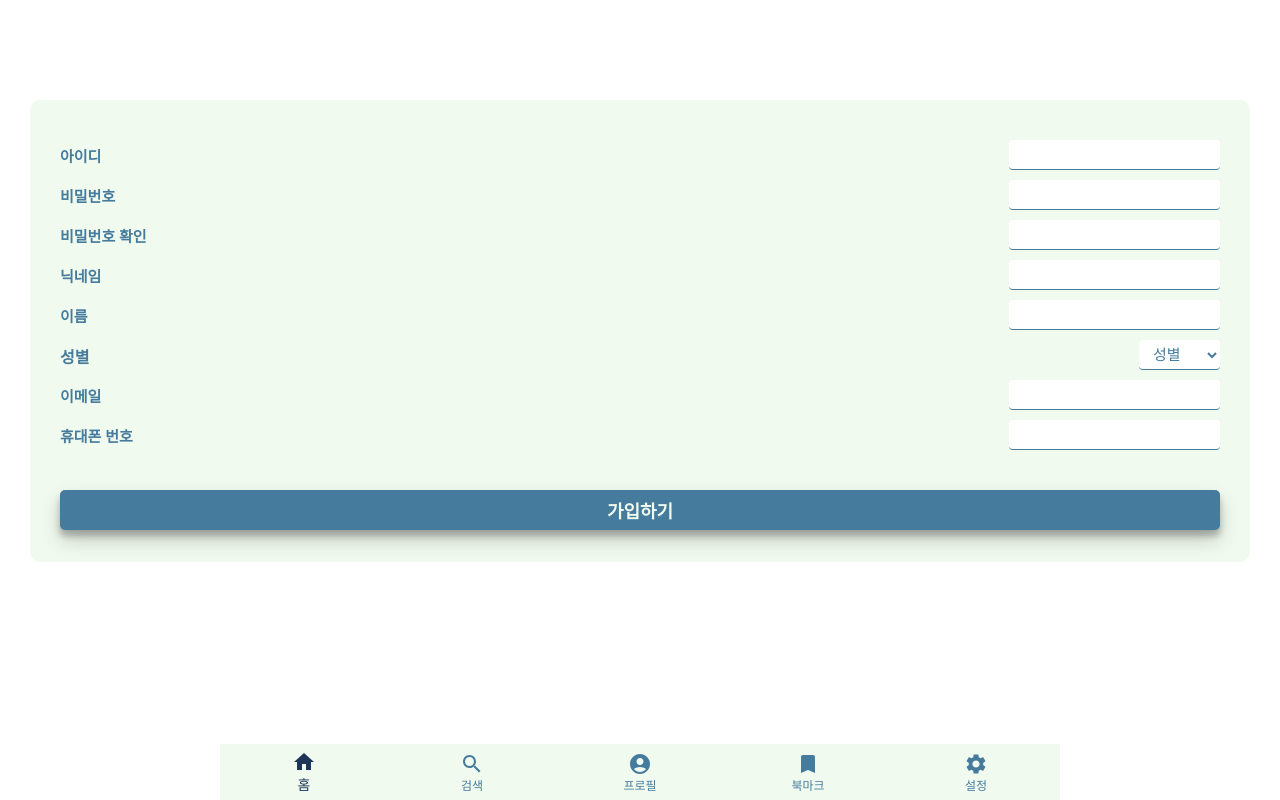
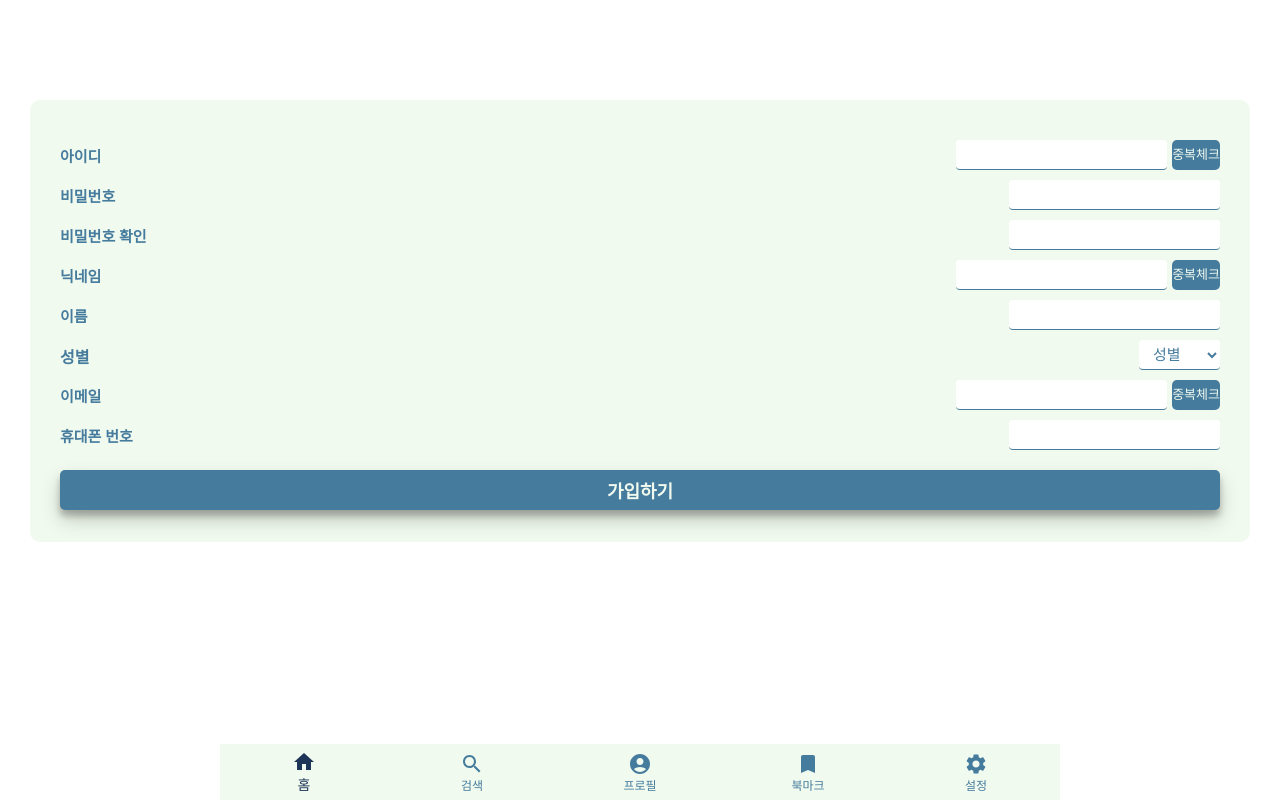
Before and after one commit to innovationacademy-kr/slabs-munetic, a React (Vite) app in the folder munetic_app/: page /auth/register in a window 1280 px wide. Built offline with nearby package versions, Linux system fonts and the light colour scheme.

Commit message:
feat: app #76 isValidInfo button created

```diff
--- a/munetic_app/src/components/auth/Register.tsx
+++ b/munetic_app/src/components/auth/Register.tsx
@@ -14,7 +14,30 @@ const Container = styled.form`
   border-radius: 10px;
   background-color: ${palette.ivory};
   .registerButton {
-    margin-top: 40px;
+    margin-top: 20px;
+  }
+  .checkWrapper {
+    display: flex;
+    .checkInput {
+      flex: 1 0 auto;
+    }
+    .checkBtn {
+      flex-shrink: 0;
+      font-size: 13px;
+      color: ${palette.ivory};
+      border: 0;
+      border-radius: 5px;
+      background-color: ${palette.grayBlue};
+      margin: 10px 0px 0px 5px;
+      line-height: 30px;
+      height: 30px;
+    }
+  }
+  .dupErrorMessage {
+    text-align: center;
+    color: ${palette.red};
+    font-size: 14px;
+    margin-top: 15px;
   }
 `;
 
@@ -61,6 +84,10 @@ export default function Register() {
 
   const [passwordConfirm, setPasswordConfirm] = useState('');
 
+  const [isValidId, setIsValidId] = useState(false);
+  const [isValidNickname, setIsValidNickname] = useState(false);
+  const [isValidEmail, setIsValidEmail] = useState(false);
+
   const { userId, password, nickname, name, email, phone_number, gender } =
     registerInfo;
 
@@ -100,6 +127,9 @@ export default function Register() {
     if (password !== passwordConfirm) {
       return false;
     }
+    if (!isValidId || !isValidNickname || !isValidEmail) {
+      return false;
+    }
     return true;
   };
 
@@ -117,14 +147,59 @@ export default function Register() {
     }
   };
 
+  const onClickCheckId = async (id: string) => {
+    //get 요청 query형태에 따라 다시 바꾸자. 현재는 /api/auth/user?kunlee
+    if (id) {
+      try {
+        await AuthAPI.isValidInfo(id);
+        alert('이 아이디는 사용할 수 있습니다!');
+        setIsValidId(true);
+      } catch (e) {
+        alert('중복된 아이디가 존재합니다.');
+        console.log(e, '중복된 아이디!');
+      }
+    }
+  };
+
+  const onClickCheckNickname = async (nickname: string) => {
+    if (nickname) {
+      try {
+        await AuthAPI.isValidInfo(nickname);
+        alert('이 닉네임은 사용할 수 있습니다!');
+        setIsValidNickname(true);
+      } catch (e) {
+        alert('중복된 닉네임이 존재합니다.');
+        console.log(e, '중복된 닉네임!');
+      }
+    }
+  };
+
+  const onClickCheckEmail = async (email: string) => {
+    if (email) {
+      try {
+        await AuthAPI.isValidInfo(email);
+        alert('이 이메일은 사용할 수 있습니다!');
+        setIsValidEmail(true);
+      } catch (e) {
+        alert('중복된 이메일이 존재합니다.');
+        console.log(e, '중복된 이메일!');
+      }
+    }
+  };
+
   useEffect(() => {
     return () => {
       actions.setValidationMode(false);
+      setIsValidId(false);
+      setIsValidNickname(false);
+      setIsValidEmail(false);
     };
   }, []);
 
   return (
     <Container onSubmit={onSubmit}>
+      <div className="checkWrapper">
+        <div className="checkInput">
           <InputBox
             inputName="아이디"
             name="userId"
@@ -132,6 +207,11 @@ export default function Register() {
             onChange={onChange}
             isValid={!!userId}
           />
+        </div>
+        <span className="checkBtn" onClick={() => onClickCheckId(userId)}>
+          중복체크
+        </span>
+      </div>
       <InputBox
         inputName="비밀번호"
         value={password}
@@ -149,6 +229,8 @@ export default function Register() {
         errorMessage="비밀번호를 확인해주세요."
         onChange={e => onChangePasswordConfirm(e)}
       />
+      <div className="checkWrapper">
+        <div className="checkInput">
           <InputBox
             inputName="닉네임"
             value={nickname}
@@ -156,6 +238,14 @@ export default function Register() {
             isValid={!!nickname}
             onChange={onChange}
           />
+        </div>
+        <span
+          className="checkBtn"
+          onClick={() => onClickCheckNickname(nickname)}
+        >
+          중복체크
+        </span>
+      </div>
       <InputBox
         inputName="이름"
         value={name}
@@ -178,6 +268,8 @@ export default function Register() {
           />
         </div>
       </SelectContainer>
+      <div className="checkWrapper">
+        <div className="checkInput">
           <InputBox
             inputName="이메일"
             value={email}
@@ -186,6 +278,11 @@ export default function Register() {
             isValid={!!email}
             onChange={onChange}
           />
+        </div>
+        <span className="checkBtn" onClick={() => onClickCheckEmail(email)}>
+          중복체크
+        </span>
+      </div>
       <InputBox
         inputName="휴대폰 번호"
         placeholder=""
@@ -194,6 +291,10 @@ export default function Register() {
         isValid={!!phone_number}
         onChange={onChange}
       />
+      {state.validationMode &&
+        (!isValidId || !isValidNickname || !isValidEmail) && (
+          <div className="dupErrorMessage">중복체크를 해주세요.</div>
+        )}
       <div className="registerButton">
         <StyledButton type="submit">가입하기</StyledButton>
       </div>
--- a/munetic_app/src/components/common/Input.tsx
+++ b/munetic_app/src/components/common/Input.tsx
@@ -13,6 +13,17 @@ const Container = styled.div<ContainerProps>`
     outline: none;
     background-color: ${({ isReadOnly }) =>
       isReadOnly ? `${palette.ivory}` : ''};
+  }
+  input:-webkit-autofill {
+    -webkit-box-shadow: 0 0 0 30px #fff inset;
+    box-shadow: 0 0 0 30px #fff inset;
+    -webkit-text-fill-color: ${palette.grayBlue};
+  }
+  input:-webkit-autofill,
+  input:-webkit-autofill:hover,
+  input:-webkit-autofill:focus,
+  input:-webkit-autofill:active {
+    transition: background-color 5000s ease-in-out 0s;
   }
   .errorMessage {
     font-size: 12px;
@@ -34,10 +45,11 @@ const InputBoxContainer = styled.div`
   display: flex;
   font-size: 15px;
   .inputTitle {
+    width: 35%;
     line-height: 35px;
     font-weight: bold;
     color: ${palette.grayBlue};
-    flex: 1;
+    flex: 1 0 auto;
     height: 30px;
   }
   .input {
--- a/munetic_app/src/lib/api/auth.ts
+++ b/munetic_app/src/lib/api/auth.ts
@@ -3,3 +3,5 @@ import client from './client';
 
 export const signup = (userSignupData: userSignupData) =>
   client.post('/auth/signin', userSignupData);
+export const isValidInfo = (body: string) =>
+  client.get(`/auth/signup/user?${body}`);
```
Lines whose indentation alone changed are shown as unchanged.
